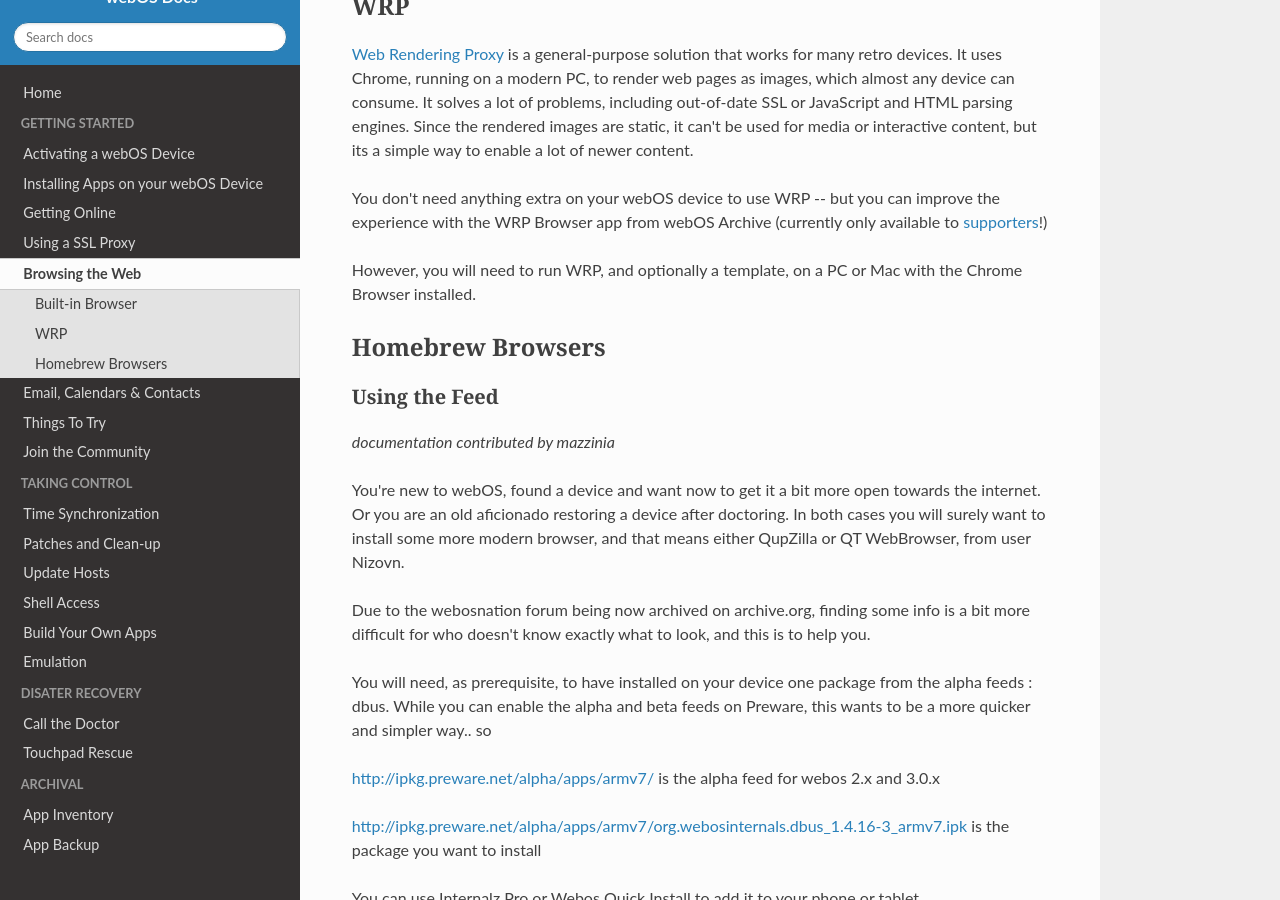
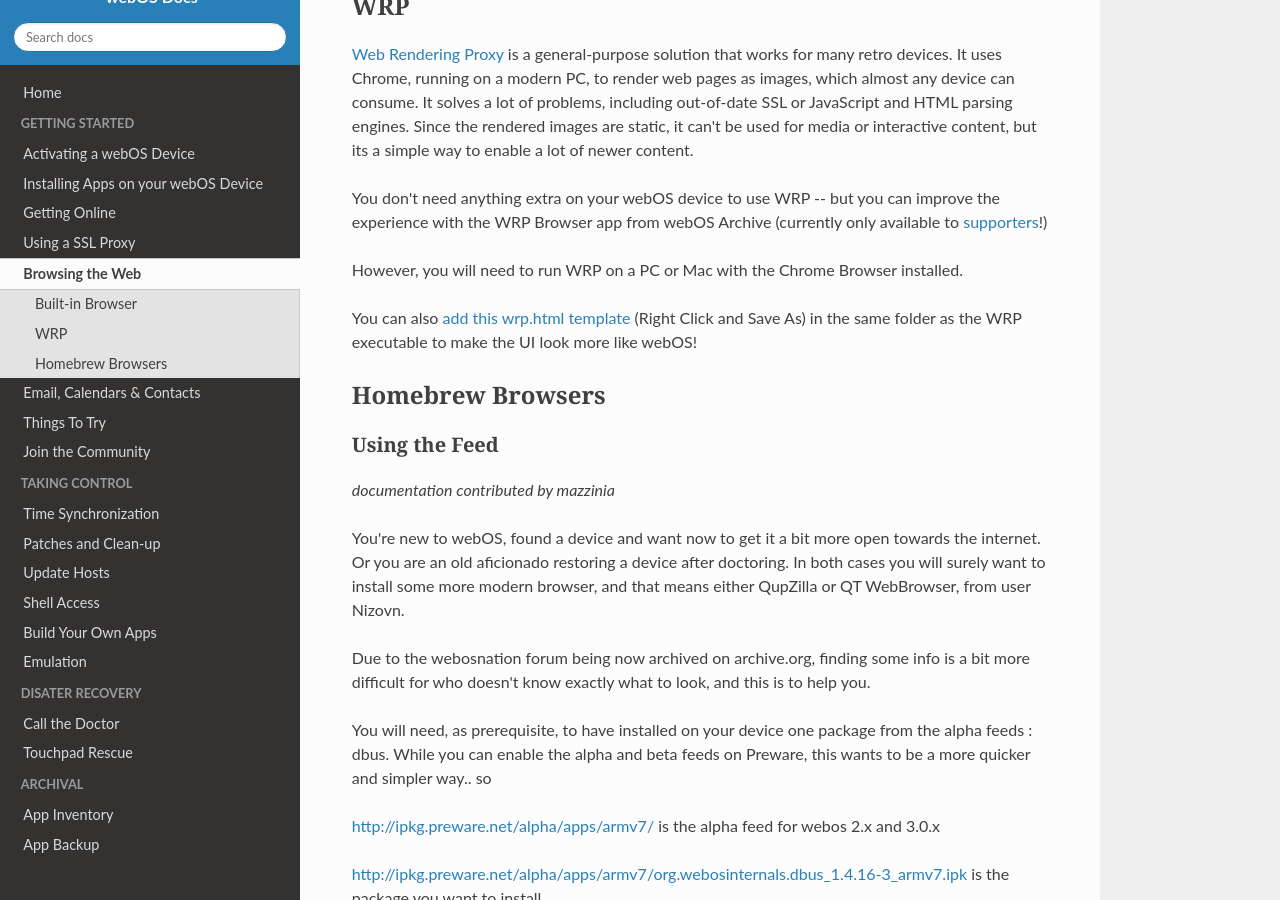
Before and after one commit to webOSArchive/webos-docs, an MkDocs documentation site: the page built from docs/browsers.md, in a window 1280 px wide and 900 px high, scrolled down 538 px. Built offline with MkDocs 1.6.1, drawn with Linux system fonts in a browser that asks for light colours; nearby versions of some CDN libraries; some web fonts are replaced; library files that are not in the unit come from our copies.

Commit message:
add wrp.html

```diff
--- a/docs/browsers.md
+++ b/docs/browsers.md
@@ -16,7 +16,9 @@ As recently as 2020, however, community member <a href="https://gitlab.com/nizov
 
 You don't need anything extra on your webOS device to use WRP -- but you can improve the experience with the WRP Browser app from webOS Archive (currently only available to <a href="http://www.webosarchive.org/support" target="_top">supporters</a>!)
 
-However, you will need to run WRP, and optionally a template, on a PC or Mac with the Chrome Browser installed.
+However, you will need to run WRP on a PC or Mac with the Chrome Browser installed.
+
+You can also <a href="http://www.webosarchive.org/wrp-browser/wrp.html" target="_blank">add this wrp.html template</a> (Right Click and Save As) in the same folder as the WRP executable to make the UI look more like webOS!
 
 ## Homebrew Browsers
 
```
